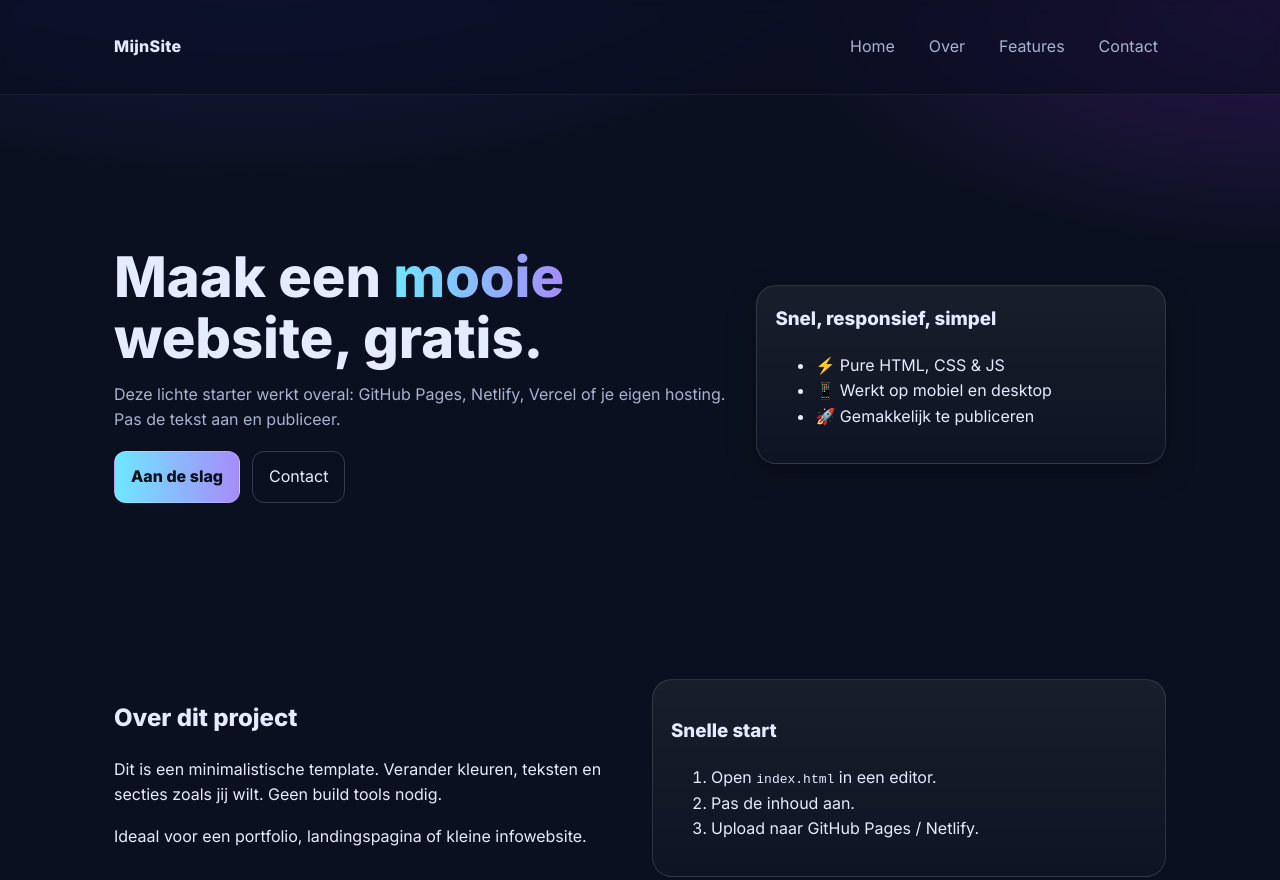
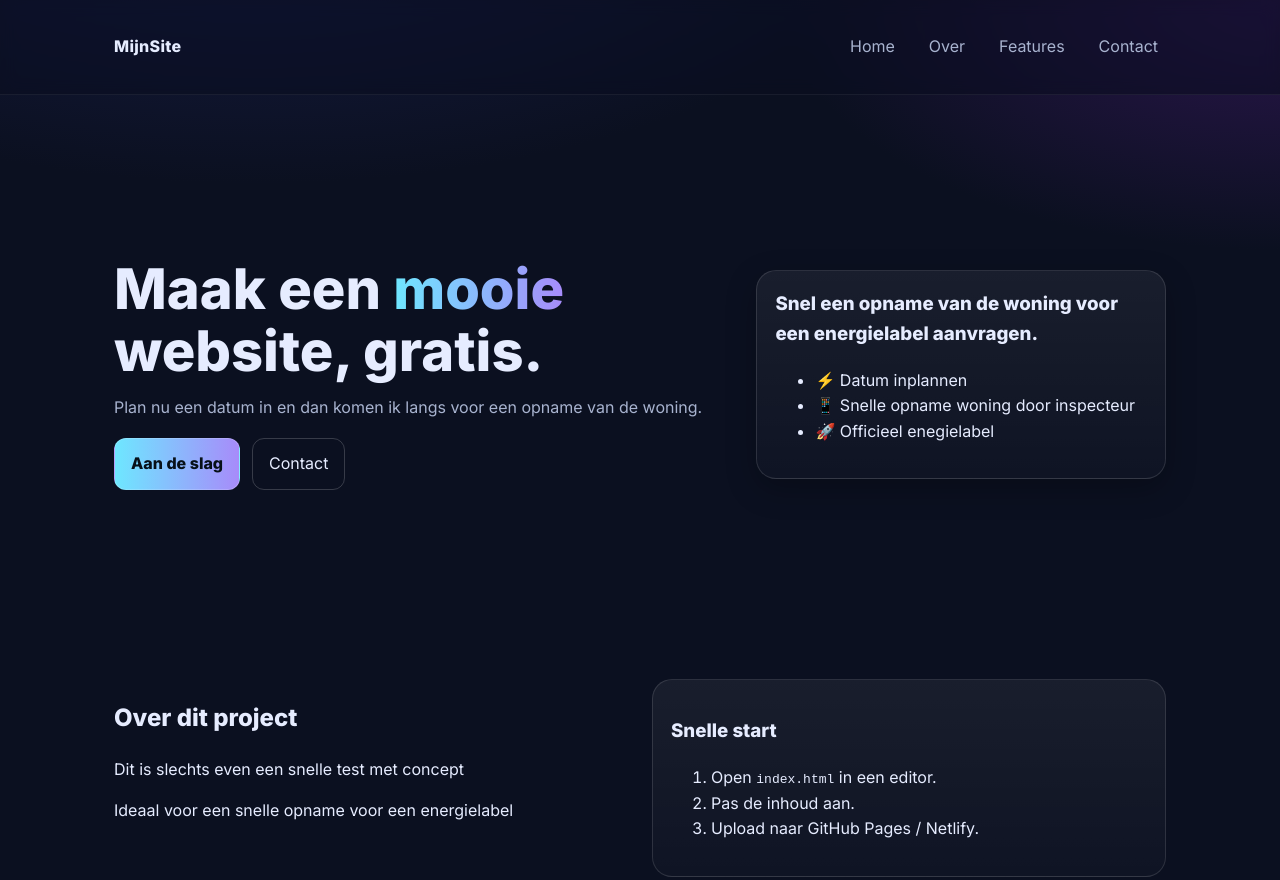
Before and after one commit to joranpaas-cyber/TEST, a plain HTML site: page index.html in a window 1280 px wide. Shown: the top 880 px of the page. Drawn offline with Linux system fonts and the light colour scheme.

Commit message:
Update index.html

```diff
--- a/index.html
+++ b/index.html
@@ -3,7 +3,7 @@
 <head>
   <meta charset="utf-8" />
   <meta name="viewport" content="width=device-width, initial-scale=1" />
-  <title>Jouw Gratis Website</title>
+  <title>123Label Paas</title>
   <meta name="description" content="Een simpele, snelle, gratis website-starter die je direct kunt inzetten." />
   <link rel="preconnect" href="https://fonts.googleapis.com">
   <link rel="preconnect" href="https://fonts.gstatic.com" crossorigin>
@@ -28,18 +28,18 @@
     <section class="hero container">
       <div class="hero-text">
         <h1>Maak een <span class="accent">mooie</span> website, gratis.</h1>
-        <p>Deze lichte starter werkt overal: GitHub Pages, Netlify, Vercel of je eigen hosting. Pas de tekst aan en publiceer.</p>
+        <p>Plan nu een datum in en dan komen ik langs voor een opname van de woning.</p>
         <div class="cta-row">
           <a class="btn primary" href="#over">Aan de slag</a>
           <a class="btn ghost" href="#contact">Contact</a>
         </div>
       </div>
       <div class="hero-card">
-        <h3>Snel, responsief, simpel</h3>
+        <h3>Snel een opname van de woning voor een energielabel aanvragen.</h3>
         <ul>
-          <li>⚡ Pure HTML, CSS & JS</li>
-          <li>📱 Werkt op mobiel en desktop</li>
-          <li>🚀 Gemakkelijk te publiceren</li>
+          <li>⚡ Datum inplannen</li>
+          <li>📱 Snelle opname woning door inspecteur</li>
+          <li>🚀 Officieel enegielabel</li>
         </ul>
       </div>
     </section>
@@ -47,8 +47,8 @@
     <section id="over" class="container two-col">
       <div>
         <h2>Over dit project</h2>
-        <p>Dit is een minimalistische template. Verander kleuren, teksten en secties zoals jij wilt. Geen build tools nodig.</p>
-        <p>Ideaal voor een portfolio, landingspagina of kleine infowebsite.</p>
+        <p>Dit is slechts even een snelle test met concept</p>
+        <p>Ideaal voor een snelle opname voor een energielabel</p>
       </div>
       <div class="card">
         <h3>Snelle start</h3>
@@ -105,7 +105,7 @@
 
   <footer class="site-footer">
     <div class="container">
-      <p>© <span id="year"></span> MijnSite. Gemaakt met ❤️ en koffie.</p>
+      <p>© <span id="year"></span> Energielabel Paas. Gemaakt met passie.</p>
     </div>
   </footer>
 
```
